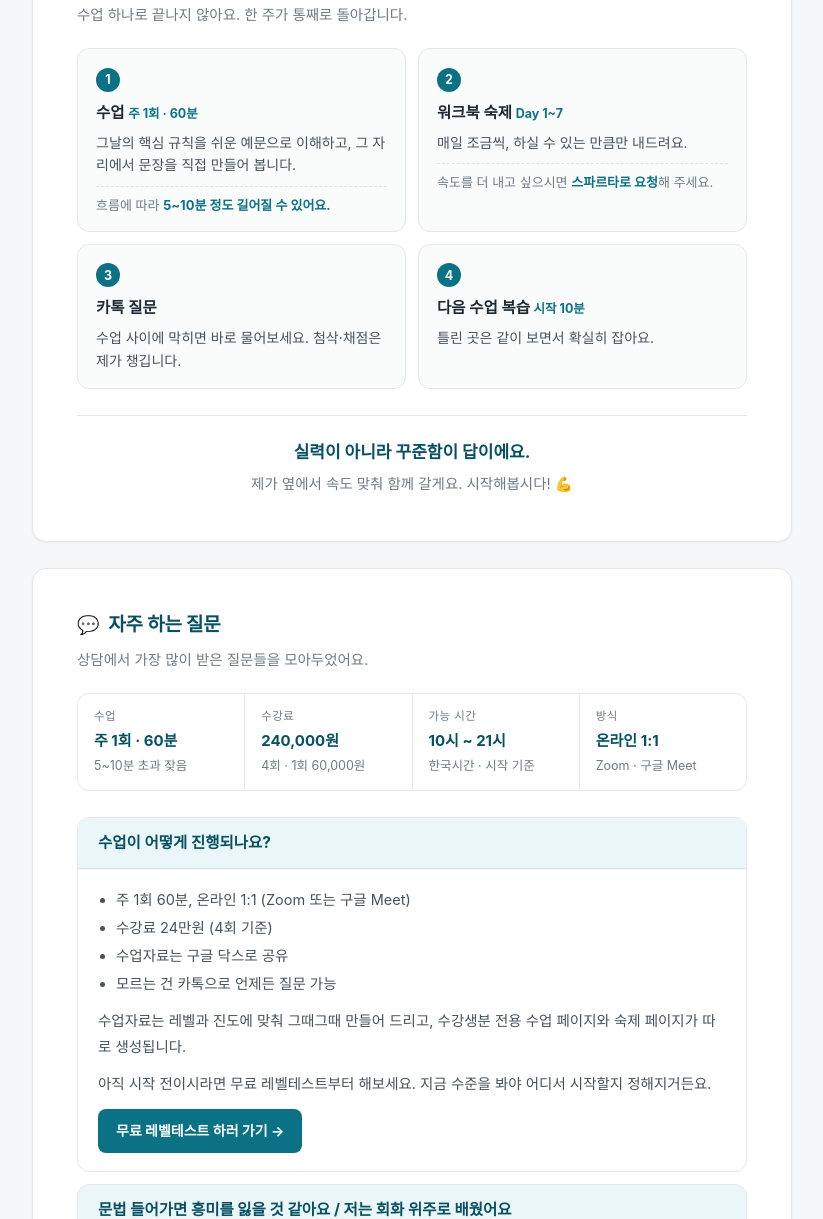
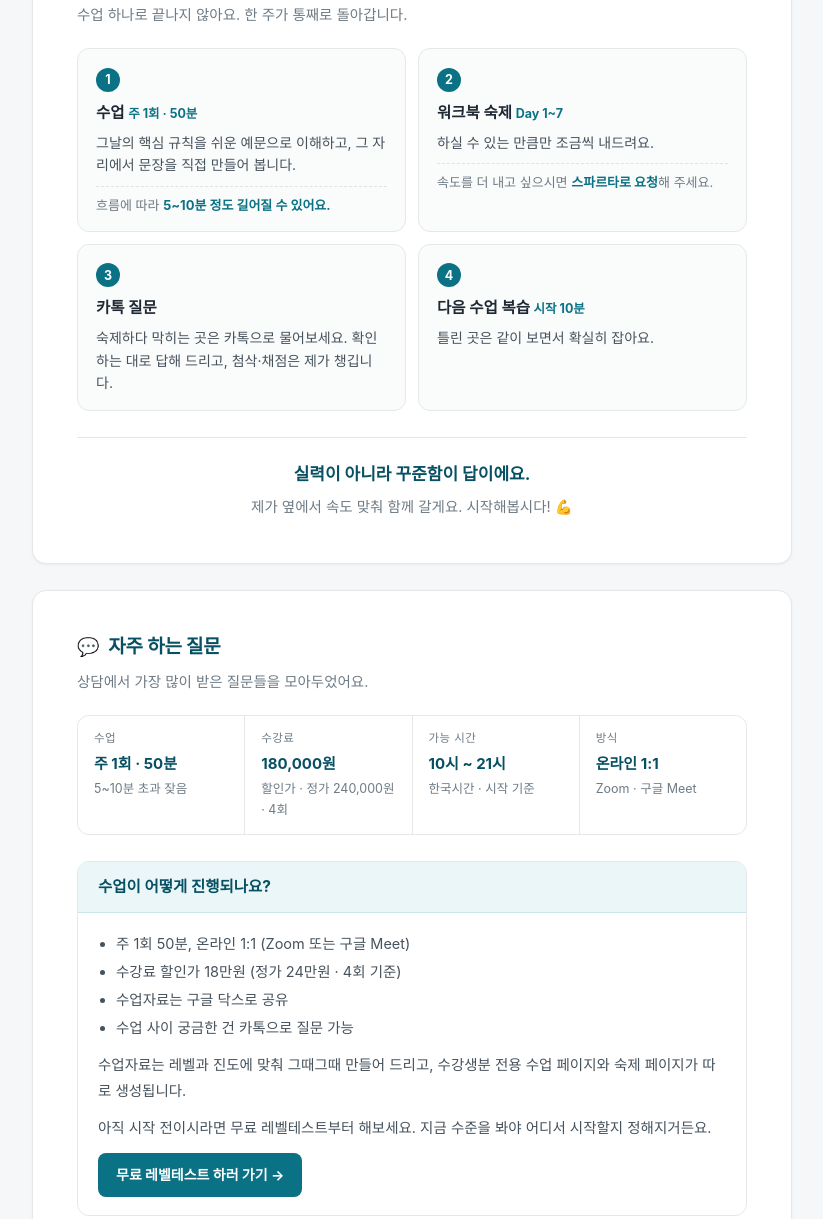
Before and after one commit to Dahyeonjang/jjangspeak, a plain HTML site: page curriculum.html in a window 1280 px wide. Shown: the part 4664-5883 px from the top of the page, without its empty margins (228-1051 px from the left). Drawn offline with Linux system fonts and the light colour scheme.

Commit message:
수업 조건 변경: 50분 · 정가 24만/할인가 18만, 매일·언제든 문구 정리

```diff
--- a/curriculum.html
+++ b/curriculum.html
@@ -704,20 +704,20 @@
   <div class="week">
     <div class="wk">
       <span class="n">1</span>
-      <h4>수업 <span class="when">주 1회 · 60분</span></h4>
+      <h4>수업 <span class="when">주 1회 · 50분</span></h4>
       <p>그날의 핵심 규칙을 쉬운 예문으로 이해하고, 그 자리에서 문장을 직접 만들어 봅니다.</p>
       <span class="note">흐름에 따라 <b>5~10분 정도 길어질 수 있어요.</b></span>
     </div>
     <div class="wk">
       <span class="n">2</span>
       <h4>워크북 숙제 <span class="when">Day 1~7</span></h4>
-      <p>매일 조금씩, 하실 수 있는 만큼만 내드려요.</p>
+      <p>하실 수 있는 만큼만 조금씩 내드려요.</p>
       <span class="note">속도를 더 내고 싶으시면 <b>스파르타로 요청</b>해 주세요.</span>
     </div>
     <div class="wk">
       <span class="n">3</span>
       <h4>카톡 질문</h4>
-      <p>수업 사이에 막히면 바로 물어보세요. 첨삭·채점은 제가 챙깁니다.</p>
+      <p>숙제하다 막히는 곳은 카톡으로 물어보세요. 확인하는 대로 답해 드리고, 첨삭·채점은 제가 챙깁니다.</p>
     </div>
     <div class="wk">
       <span class="n">4</span>
@@ -741,8 +741,8 @@
   <p class="sec-note">상담에서 가장 많이 받은 질문들을 모아두었어요.</p>
 
   <div class="facts">
-    <div class="f"><div class="k">수업</div><div class="v">주 1회 · 60분<small>5~10분 초과 잦음</small></div></div>
-    <div class="f"><div class="k">수강료</div><div class="v">240,000원<small>4회 · 1회 60,000원</small></div></div>
+    <div class="f"><div class="k">수업</div><div class="v">주 1회 · 50분<small>5~10분 초과 잦음</small></div></div>
+    <div class="f"><div class="k">수강료</div><div class="v">180,000원<small>할인가 · 정가 240,000원 · 4회</small></div></div>
     <div class="f"><div class="k">가능 시간</div><div class="v">10시 ~ 21시<small>한국시간 · 시작 기준</small></div></div>
     <div class="f"><div class="k">방식</div><div class="v">온라인 1:1<small>Zoom · 구글 Meet</small></div></div>
   </div>
@@ -751,10 +751,10 @@
     <p class="q">수업이 어떻게 진행되나요?</p>
     <div class="a">
       <ul>
-        <li>주 1회 60분, 온라인 1:1 (Zoom 또는 구글 Meet)</li>
-        <li>수강료 24만원 (4회 기준)</li>
+        <li>주 1회 50분, 온라인 1:1 (Zoom 또는 구글 Meet)</li>
+        <li>수강료 할인가 18만원 (정가 24만원 · 4회 기준)</li>
         <li>수업자료는 구글 닥스로 공유</li>
-        <li>모르는 건 카톡으로 언제든 질문 가능</li>
+        <li>수업 사이 궁금한 건 카톡으로 질문 가능</li>
       </ul>
       <p>수업자료는 레벨과 진도에 맞춰 그때그때 만들어 드리고, 수강생분 전용 수업 페이지와 숙제 페이지가 따로 생성됩니다.</p>
       <p>아직 시작 전이시라면 무료 레벨테스트부터 해보세요. 지금 수준을 봐야 어디서 시작할지 정해지거든요.</p>
@@ -793,9 +793,9 @@
   </div>
 
   <div class="qa">
-    <p class="q">수업 시간이 1시간인가요?</p>
+    <p class="q">수업 시간은 얼마나 되나요?</p>
     <div class="a">
-      <p>네, 기본 60분 수업이에요. 그런데 보통 항상 시간이 부족해서, 넉넉히 5~10분 정도 초과된다고 생각해 주세요.</p>
+      <p>기본 50분 수업이에요. 그런데 보통 항상 시간이 부족해서, 넉넉히 5~10분 정도 초과된다고 생각해 주세요.</p>
       <p>다음 일정은 여유 있게 비워두시면 좋습니다.</p>
     </div>
   </div>
@@ -828,7 +828,7 @@
   <div class="qa">
     <p class="q">결제는 어떻게 하나요?</p>
     <div class="a">
-      <p><b>4회 기준 240,000원</b>입니다. (1회 60,000원)</p>
+      <p>4회 기준 정가 240,000원인데, 지금은 <b>할인가 180,000원</b>입니다. (1회 45,000원)</p>
       <p>입금 계좌는 카톡으로 안내드릴게요. 입금이 확인되면 첫 수업 전에 수업 페이지 링크를 보내드립니다.</p>
       <p>환불은 진행하신 회차만 차감하고 돌려드립니다.</p>
     </div>
```
